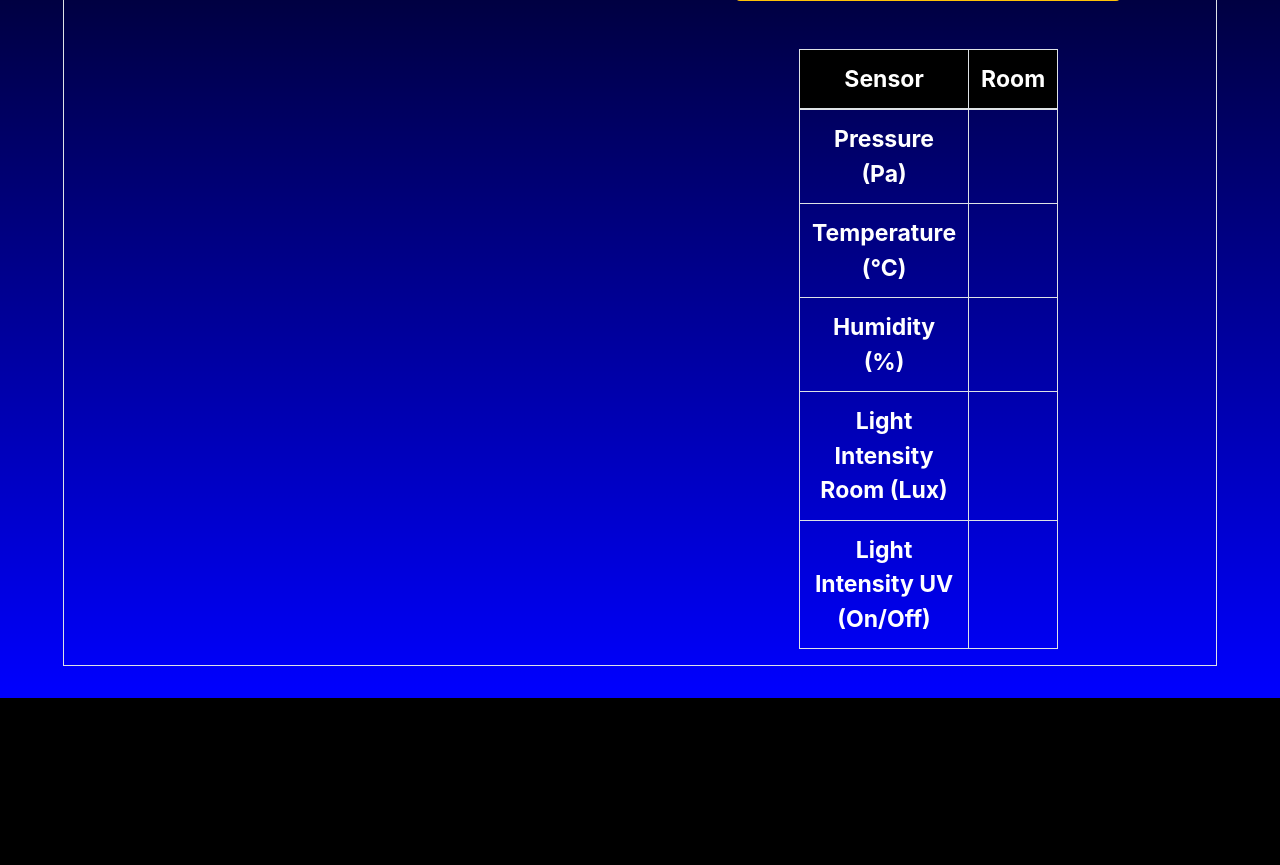
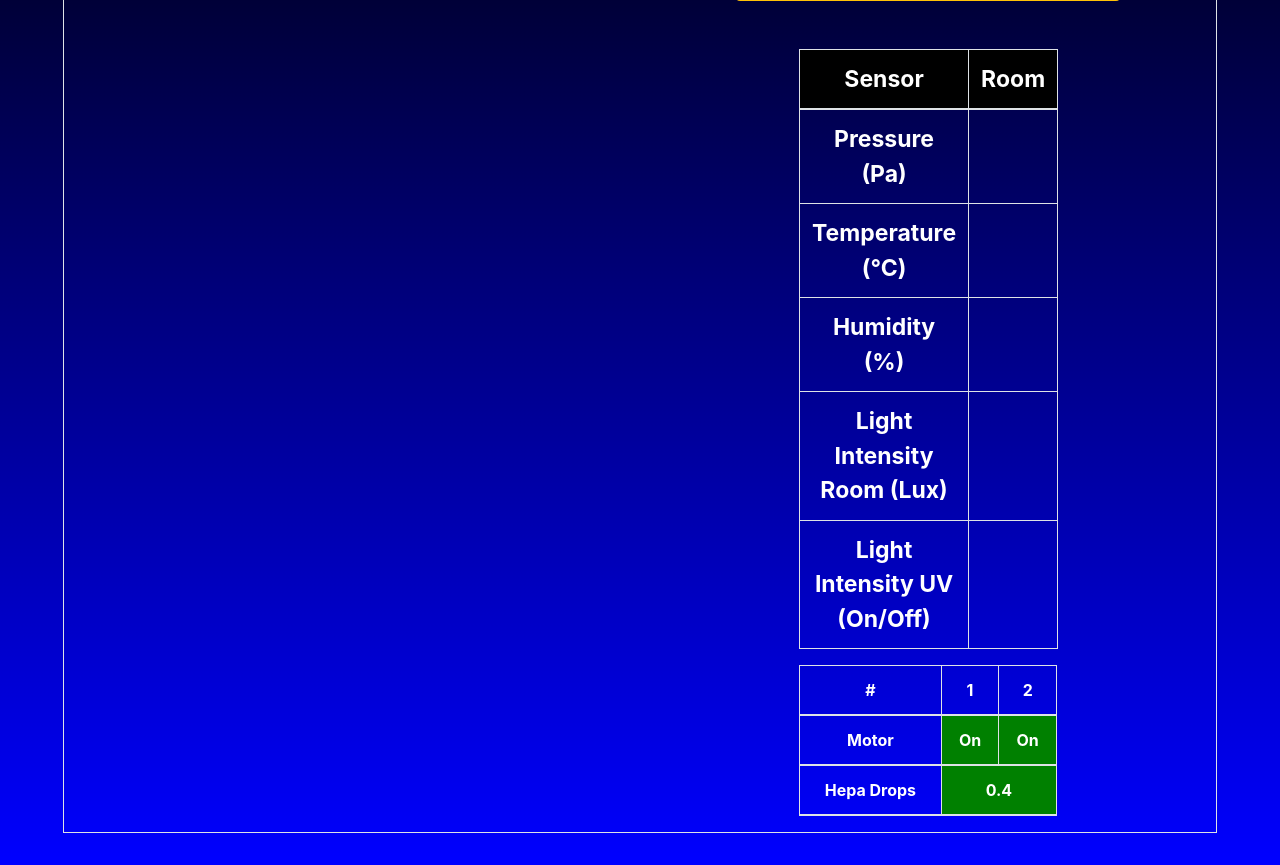
Before and after one commit to mnswstt/icu.med.nongbualamphu.hospital, a Flask app: page /monitor in a window 1280 px wide. Shown: the part 243-1108 px from the top of the page. Before the commit the page ends 941 px from the top, so only its background shows below. Run offline with Flask 2, Linux system fonts and the light colour scheme; data that the repository does not hold is empty; parts of the project's set-up code (start-up, migrations or seed data) failed here and were passed over; some libraries are stand-ins or nearby versions.

Commit message:
เพิ่มมอเตอร์และเฮ็ปป้าดรอป

```diff
--- a/templates/monitor.html
+++ b/templates/monitor.html
@@ -167,6 +167,7 @@
                 <div class="col-md-3"> </div>
                 <div class="col-md-6">
                     {% include 'sensor_table.html' %}
+                    {% include 'motor_table.html' %}
                 </div>
                 <div class="col-md-3"> </div>
             </div>
--- /dev/null
+++ b/templates/motor_table.html
@@ -0,0 +1,20 @@
+{% block motor_sensor %}
+<table class="table table-bordered">
+    <thead>
+        <tr>
+            <th>#</th>
+            <th style="text-align: center;">1</th>
+            <th style="text-align: center;" >2</th>
+        </tr>
+        <tr>
+            <th>Motor</th>
+            <th style="background-color: rgb(0, 128, 0); text-align: center;">On</th>
+            <th style="background-color: rgb(0, 128, 0);">On</th>
+        </tr>
+        <tr>
+            <th>Hepa Drops</th>
+            <th colspan="2" style="background-color: rgb(0, 128, 0); text-align: center;">0.4</th>
+        </tr>
+    </thead>
+</table>
+{% endblock %}
```
